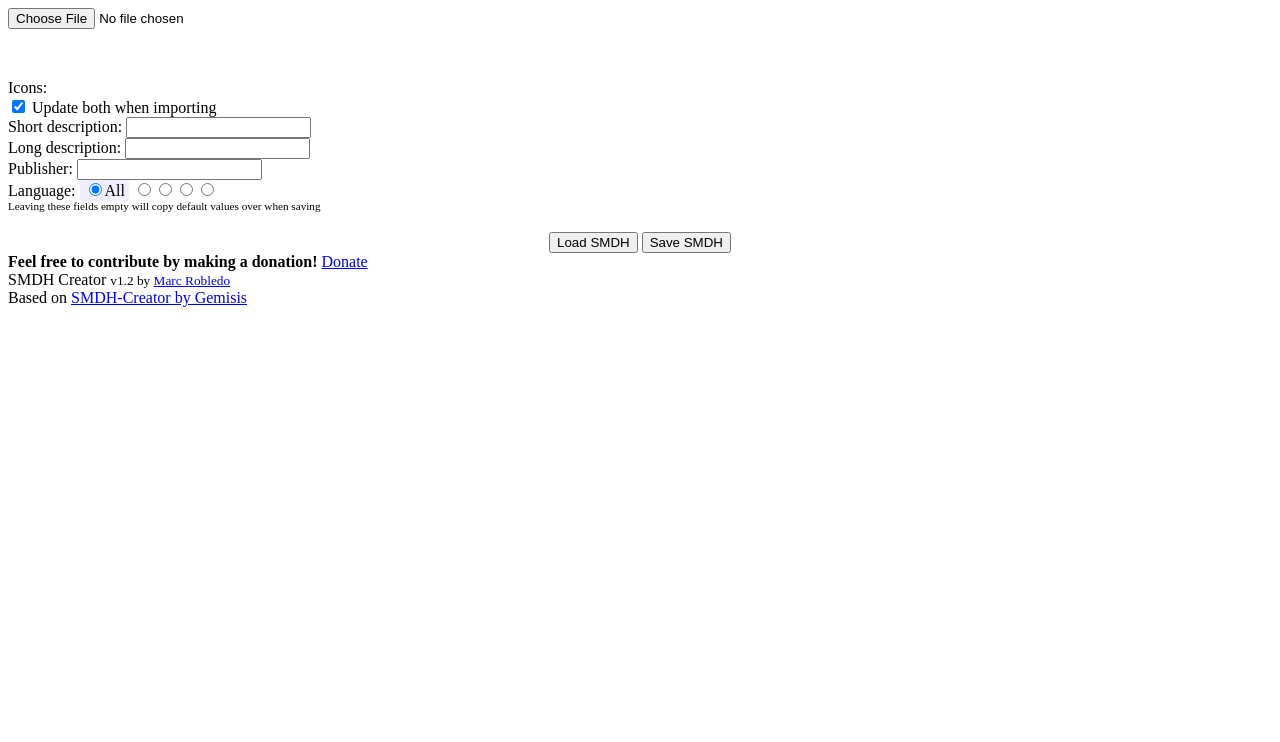
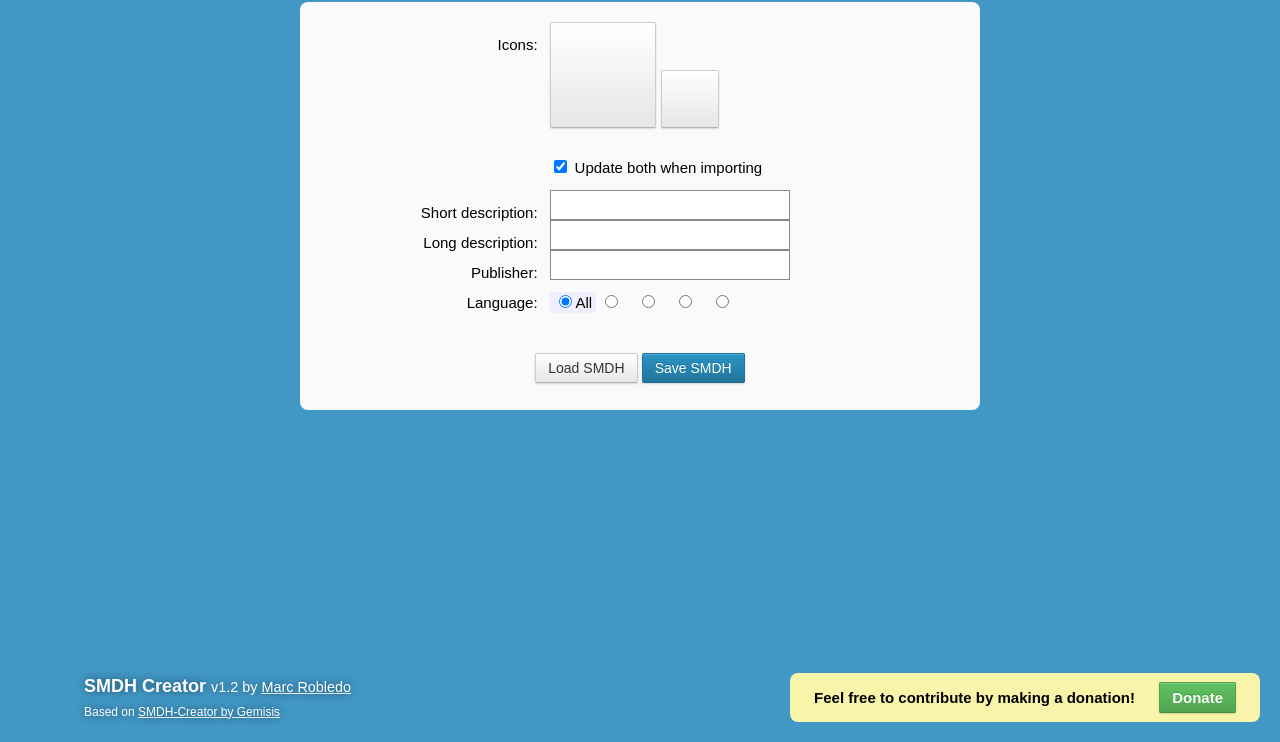
Before and after one commit to Morrisonion/smdh-tool, a plain HTML site: page index.html in a window 1280 px wide. Shown: the part 58-800 px from the top of the page. Drawn offline with Linux system fonts and the light colour scheme.

Commit message:
Update index.html

```diff
--- a/index.html
+++ b/index.html
@@ -5,8 +5,8 @@
 	<meta name="description" content="An online SMDH file format creator/editor (which can be used to create 3DS homebrew apps icons).">
 	<meta name="keywords" content="smdh, icon, 3ds, creator, editor, homebrew">
 	<meta name="viewport" content="width=device-width; initial-scale=1.0; maximum-scale=1.0; user-scalable=0;">
-	<link type="text/css" rel="stylesheet" href="./smdh_creator.css" media="all">
-	<script type="text/javascript" src="./smdh_creator.js"></script>
+	<link type="text/css" rel="stylesheet" href="./style.css" media="all">
+	<script type="text/javascript" src="./main.js"></script>
 
 	<!-- Chrome M46: specify Android bar color -->
 	<meta name="theme-color" content="#4298c5">
```
